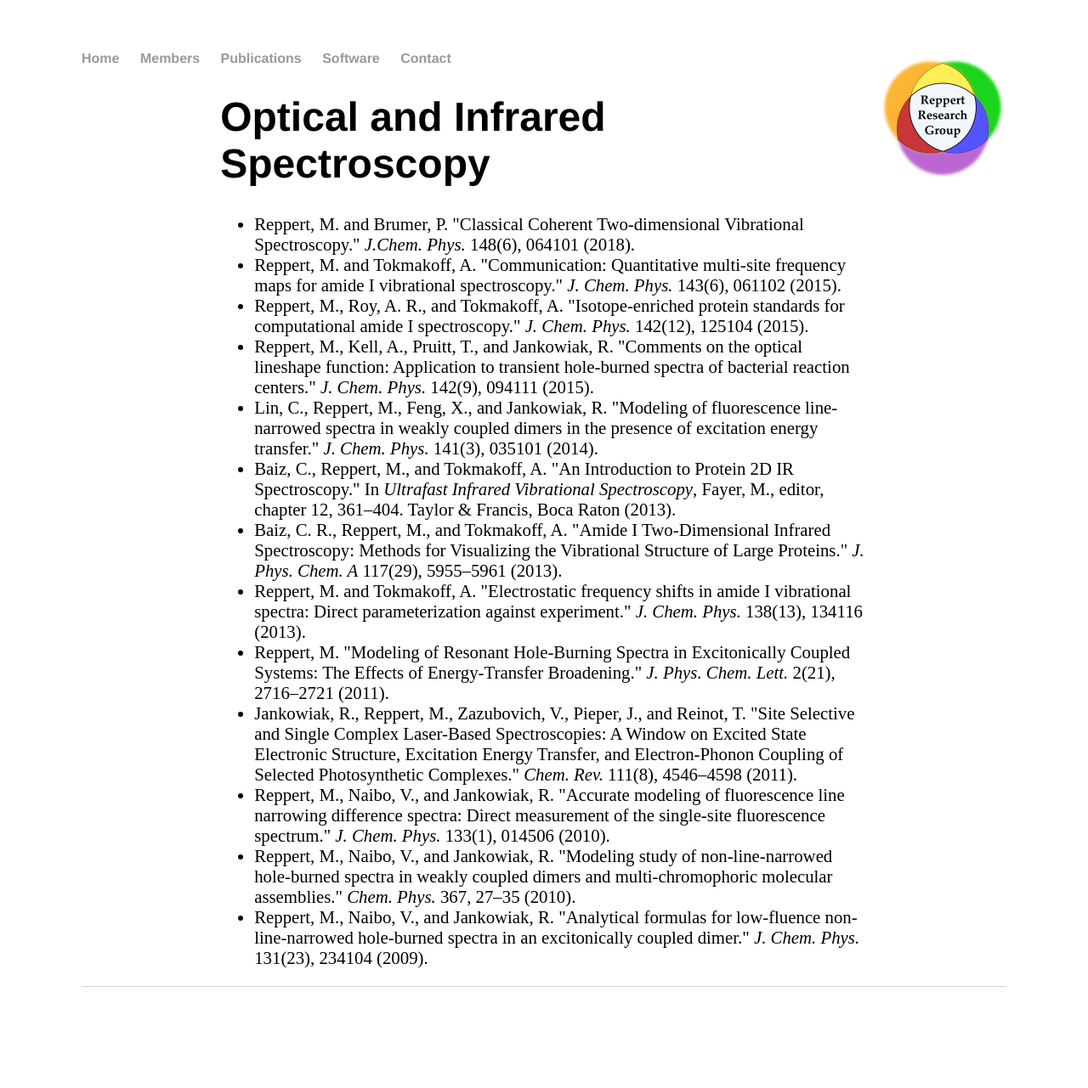
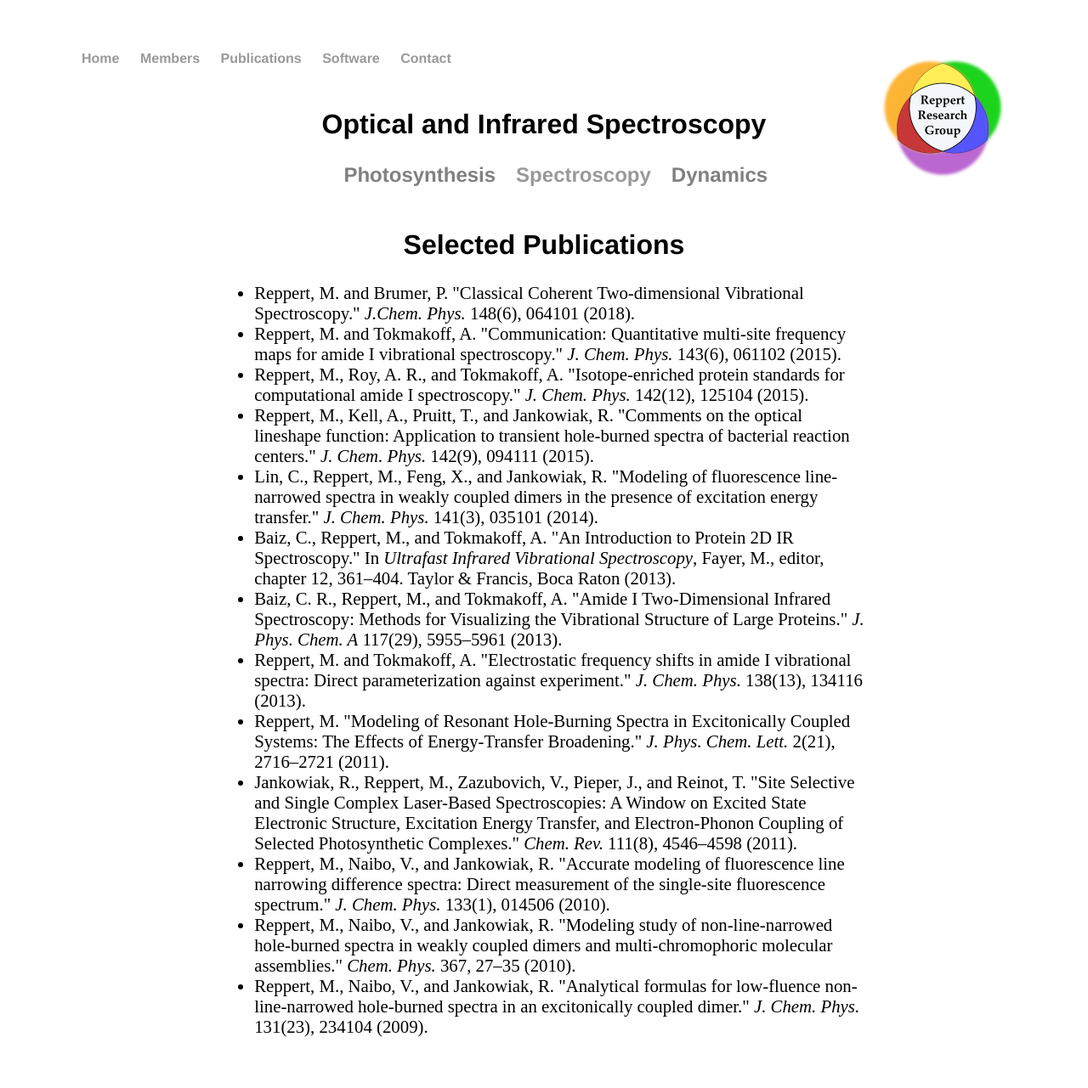
Before and after one commit to mreppert/mreppert.github.io, a Jekyll site: the page built from publications/spectroscopy/index.html, in a window 1280 px wide. Shown: the whole page at 85% size. Built offline with Jekyll 4.4.1, drawn with Linux system fonts in a browser that asks for light colours; before the commit the page ends 1222 px from its top, so only the background shows below that.

Commit message:
Update index.html

```diff
--- a/publications/spectroscopy/index.html
+++ b/publications/spectroscopy/index.html
@@ -1,22 +1,33 @@
 ---
-layout: default
+layout: research
 title: Reppert Research Group
 ---
 
+
 <html>
-<head>
-<style>
-h2 {
-    font-size: 1.5em;
-    font-family:'Helvetica', 'Arial', 'Sans-Serif';
-    text-align:center;
-}
-</style>
-</head>
+<meta name="viewport" content="width=device-width, initial-scale=1">
 
 <body>
 
-<h1>Optical and Infrared Spectroscopy</h1>
+<h2>Optical and Infrared Spectroscopy</h2>
+
+    <!--<img src="/publications/photosynthesis/optimization_schematic.jpg" alt="Photosynthesis Research Schematic" class="center">
+
+    <p>Our group works to understand and control biological photosynthesis through site-specific mutagenesis in photosynthetic proteins. On the one hand, this work targets a quantitative understanding of <i>native</i> photosystem function at the molecular level, especially the optical properties and functional role of the many chlorophyll ligands bound by each photosynthetic protein. On the other hand, understanding native function opens the door to mutation-based optimization. Although native photosynthetic proteins are extremely effective at their native function&mdash;providing energy for the growth and survival of the organism&mdash;they are remarkably <i>inefficient</i> at the large-scale energy conversion needed for biofuel production. Our research aims to bridge this gap <i>via</i> targeted mutagenesis in wild-type proteins.</p>
+
+    <p>To acheive these goals, targeted mutation studies are complemented by high-resolution spectroscopy and mixed quantum/classical simulation and theory. Click on the links below to learn more about these research areas or scroll down for relevant publications.
+
+    -->
+    <div style="margin-top:20px; margin-left:auto; margin-right:auto; width:75%;">
+    <ul id="menu">
+        <li><a href="http://mreppert.github.io/publications/photosynthesis" style="width:25%; color:gray;">Photosynthesis</a></li>
+        <li><a href="http://mreppert.github.io/publications/spectroscopy" style="width:25%; color:platinum;">Spectroscopy</a></li>
+        <li><a href="http://mreppert.github.io/publications/dynamics" style="width:25%; color:gray;">Dynamics</a></li>
+    </ul>
+    </div>
+
+
+<h2>Selected Publications</h2>
 
 <ul reversed style="font-size:130%;" type="1">
   <li>Reppert, M. and Brumer, P. "Classical  Coherent  Two-dimensional  Vibrational  Spectroscopy." <i>J.Chem. Phys.</i> 148(6), 064101 (2018).</li>
```
